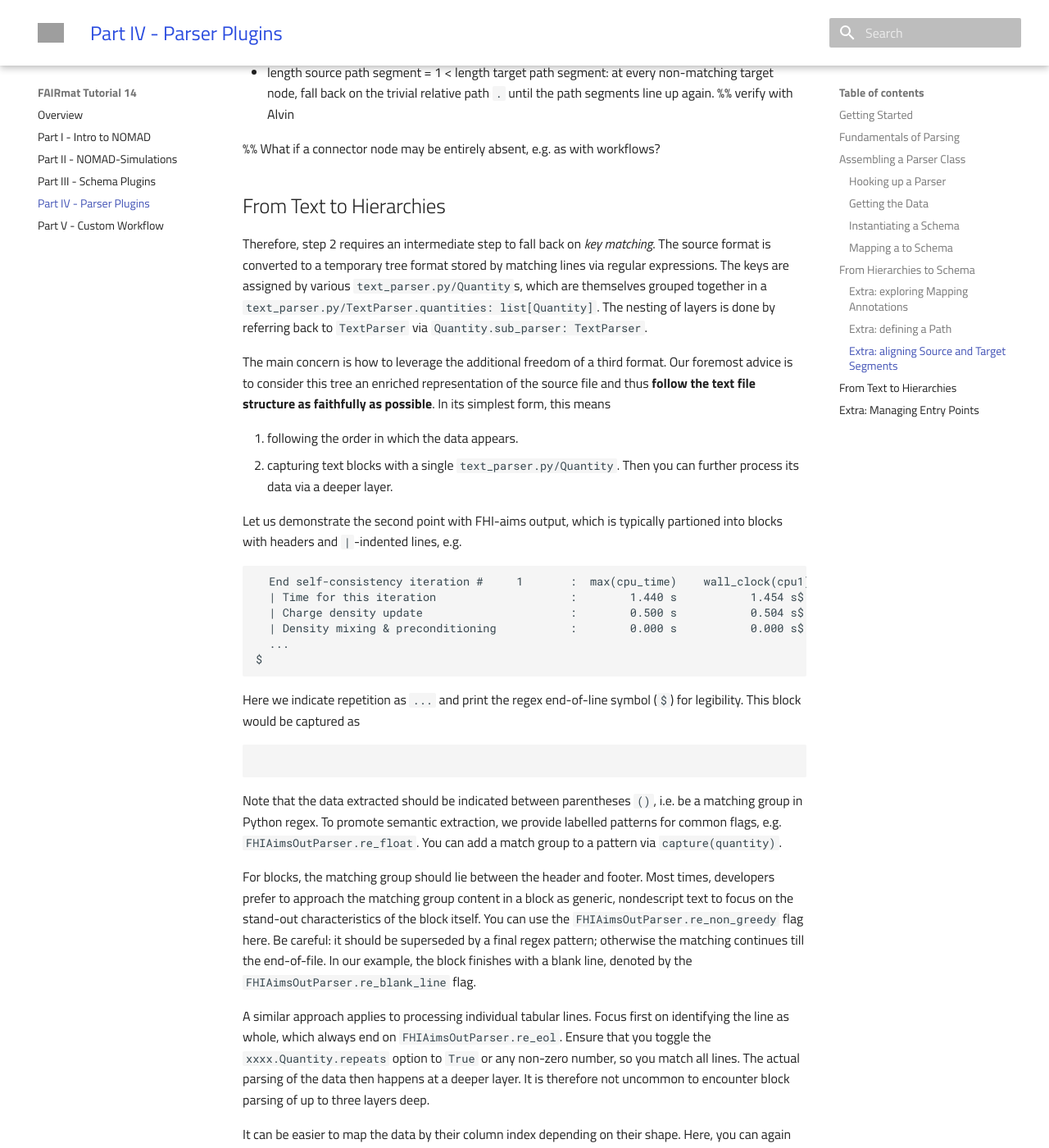
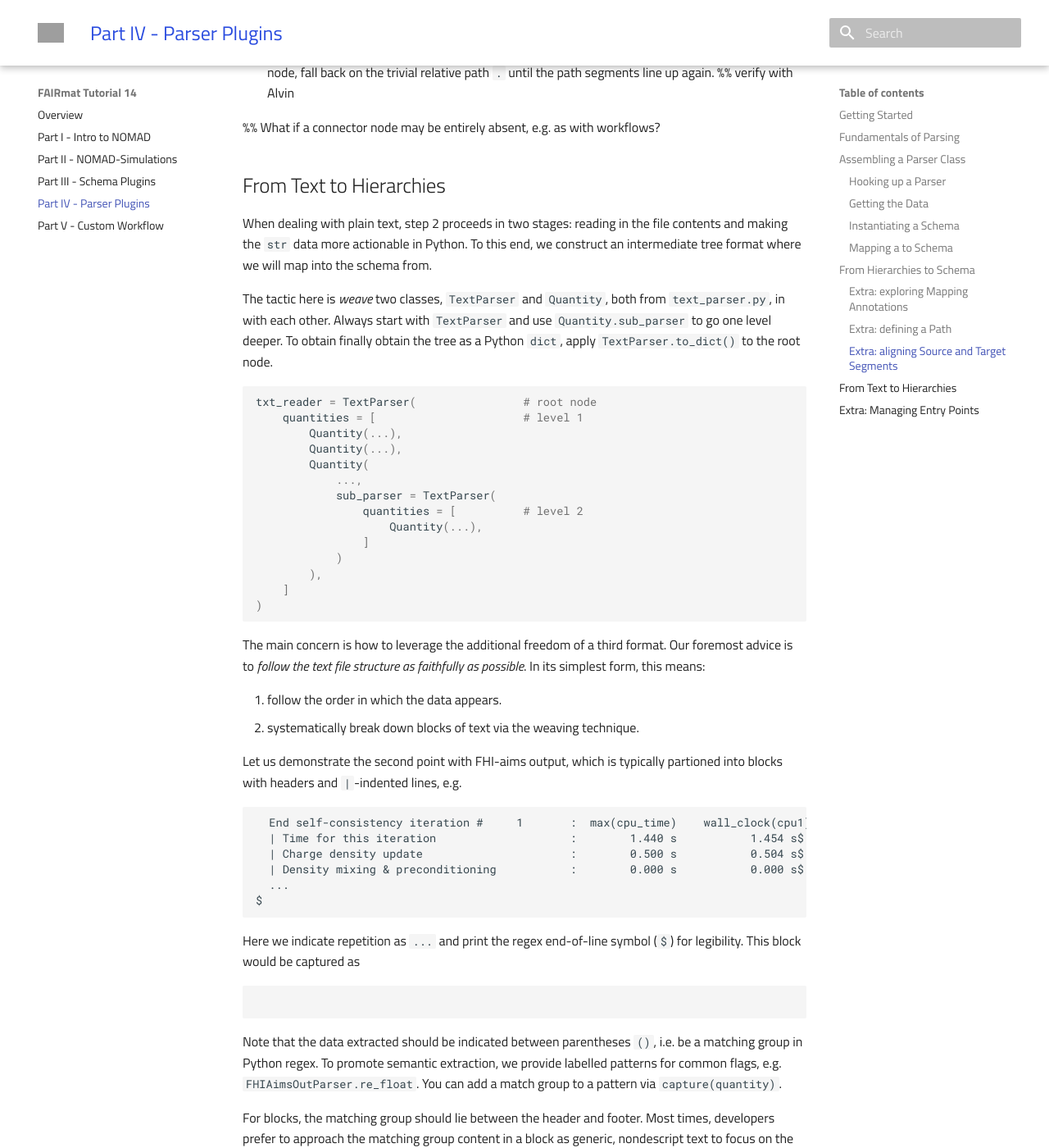
Before and after one commit to FAIRmat-NFDI/fairmat-tutorial-14-computational-plugins, an MkDocs documentation site: the page built from docs/parser_plugins.md, in a window 1280 px wide and 1400 px high, scrolled down 8680 px. Shown: the whole window at 82% size. Built offline with MkDocs 1.6.1 and Material for MkDocs 9.7.7, drawn with Linux system fonts in a browser that asks for light colours; nearby versions of some CDN libraries; library files that are not in the unit come from our copies; some of the changed text lies outside the part shown; grey boxes are pictures that could not be loaded.

Commit message:
Relegate "Extra" explaantion to intro

````diff
--- a/docs/parser_plugins.md
+++ b/docs/parser_plugins.md
@@ -309,8 +309,7 @@
 ```
 
 Many more approaches are at play in this example.
-Their discussion is too technical for the main thread of this tutorial, however.
-If you are interested, check out the subsections below who's title starts with "Extra".
+Check out the "Extra" sections below for a more in-depth explanation and edge cases.
 
 ### Extra: exploring Mapping Annotations
 
@@ -349,17 +348,36 @@
 
 ## From Text to Hierarchies
 
-Therefore, step 2 requires an intermediate step to fall back on _key matching_.
-The source format is converted to a temporary tree format stored by matching lines via regular expressions.
-The keys are assigned by various `text_parser.py/Quantity`s, which are themselves grouped together in a `text_parser.py/TextParser.quantities: list[Quantity]`.
-The nesting of layers is done by referring back to `TextParser` via `Quantity.sub_parser: TextParser`.
+When dealing with plain text, step 2 proceeds in two stages: reading in the file contents and making the `str` data more actionable in Python.
+To this end, we construct an intermediate tree format where we will map into the schema from.
+
+The tactic here is _weave_ two classes, `TextParser` and `Quantity`, both from `text_parser.py`, in with each other.
+Always start with `TextParser` and use `Quantity.sub_parser` to go one level deeper.
+To obtain finally obtain the tree as a Python `dict`, apply `TextParser.to_dict()` to the root node.
+
+```python
+txt_reader = TextParser(                # root node
+    quantities = [                      # level 1
+        Quantity(...),
+        Quantity(...),
+        Quantity(
+            ...,
+            sub_parser = TextParser(
+                quantities = [          # level 2
+                    Quantity(...),
+                ]
+            )
+        ),
+    ]
+)
+```
 
 The main concern is how to leverage the additional freedom of a third format.
-Our foremost advice is to consider this tree an enriched representation of the source file and thus **follow the text file structure as faithfully as possible**.
-In its simplest form, this means
+Our foremost advice is to _follow the text file structure as faithfully as possible_.
+In its simplest form, this means:
 
-1. following the order in which the data appears.
-2. capturing text blocks with a single `text_parser.py/Quantity`. Then you can further process its data via a deeper layer.
+1. follow the order in which the data appears.
+2. systematically break down blocks of text via the weaving technique.
 
 Let us demonstrate the second point with FHI-aims output, which is typically partioned into blocks with headers and `|`-indented lines, e.g.
 
````
Also changed, not shown: docs/intro.md (+8 -0 lines).
